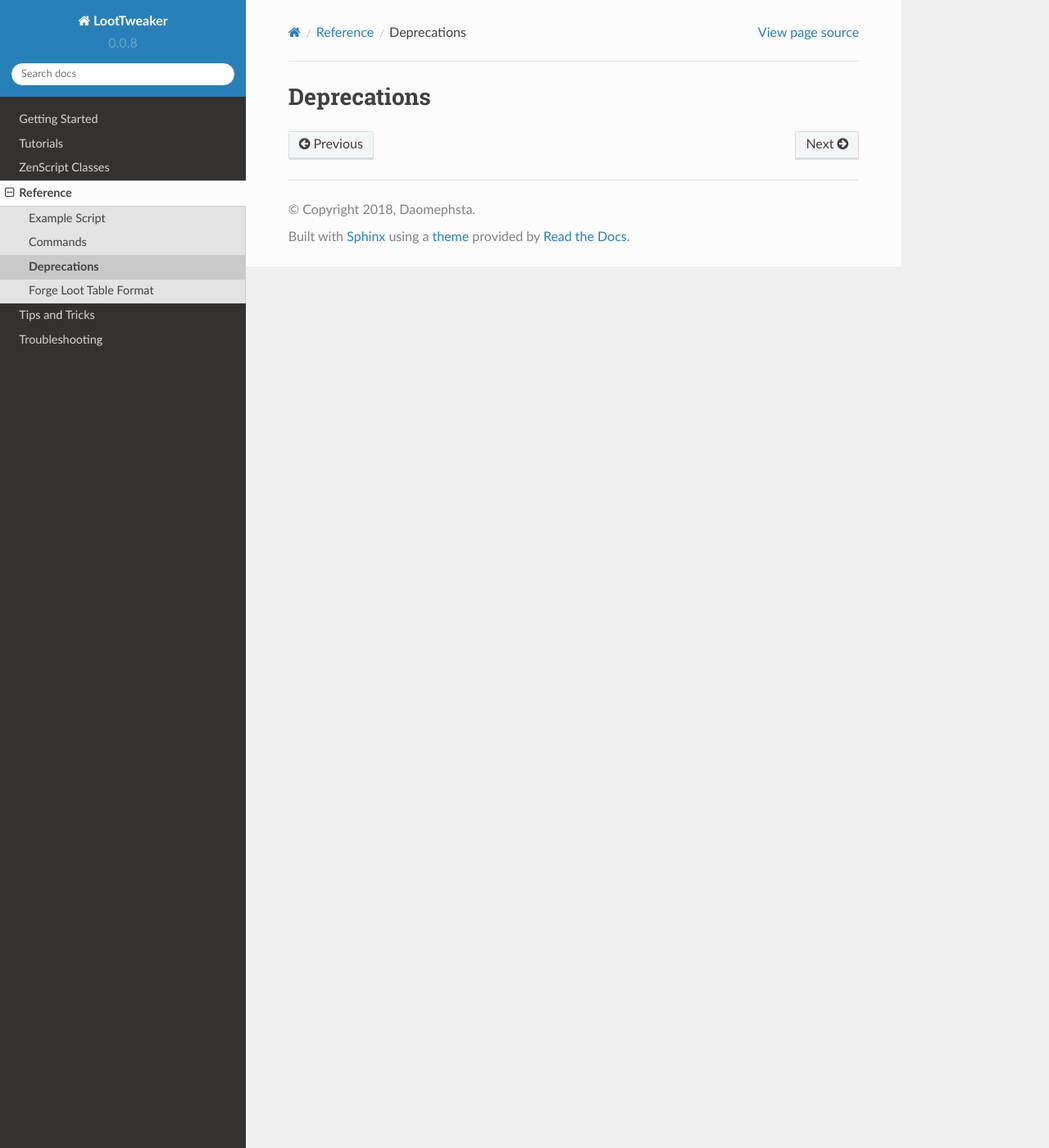
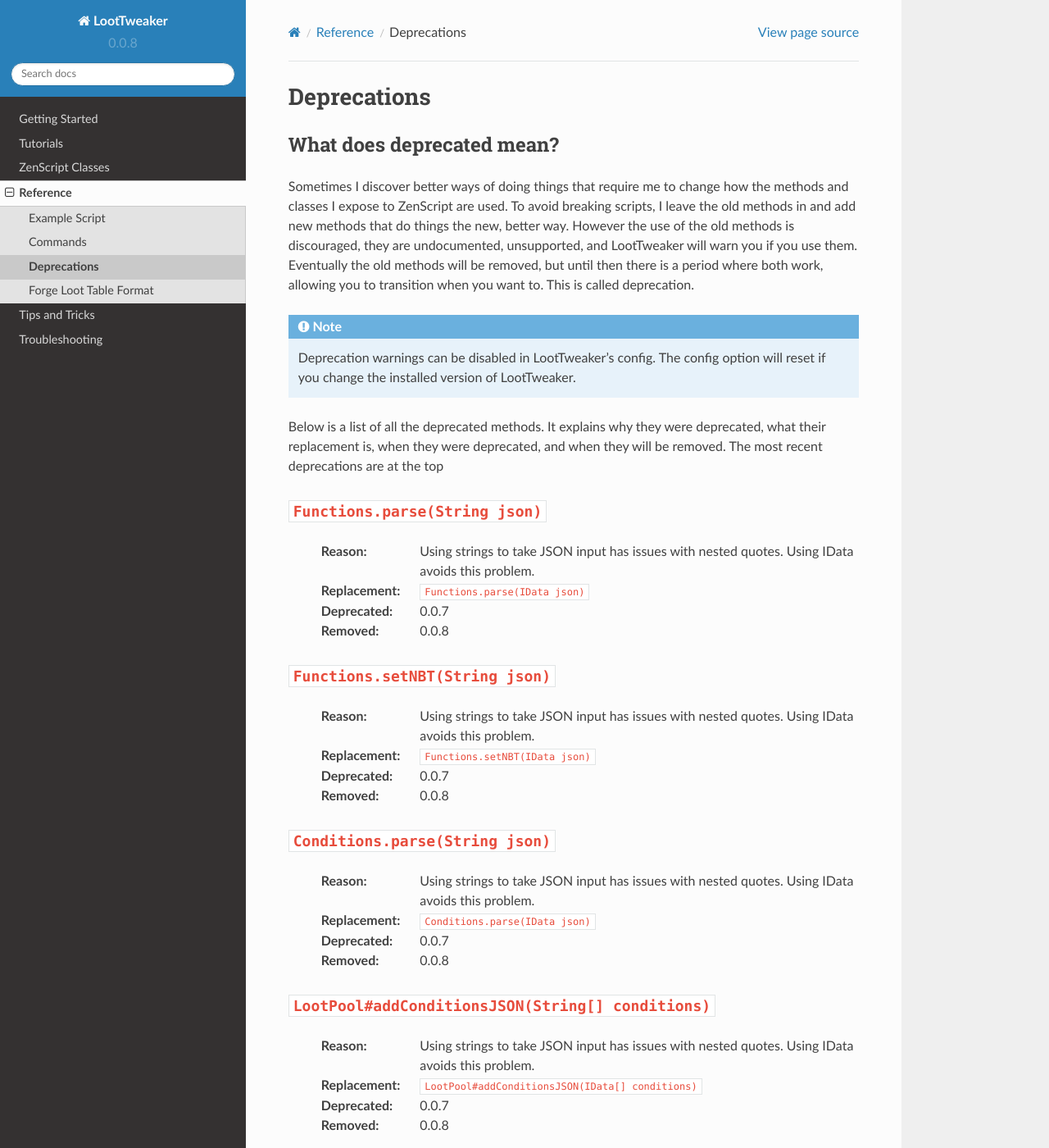
Before and after one commit to Foreck1/LootTweaker-Docs, a Sphinx documentation site: the page built from docs/reference/deprecations.rst, in a window 1280 px wide and 1400 px high. Shown: the whole window at 82% size. Built offline with Sphinx 7.4.7 and the Read the Docs theme 2.0.0, drawn with Linux system fonts in a browser that asks for light colours; pages that are not in the unit, such as notebooks, are missing from menus; some of the changed text lies outside the part shown.

Commit message:
Convert deprecations.md

```diff
--- a/docs/reference/deprecations.rst
+++ b/docs/reference/deprecations.rst
@@ -1,2 +1,77 @@
 Deprecations
 ============
+What does deprecated mean?
+--------------------------
+Sometimes I discover better ways of doing things that require me to change how the methods and classes I expose to ZenScript are used.
+To avoid breaking scripts, I leave the old methods in and add new methods that do things the new, better way.
+However the use of the old methods is discouraged, they are undocumented, unsupported, and LootTweaker will warn you if you use them.
+Eventually the old methods will be removed, but until then there is a period where both work, allowing you to transition when you want to.
+This is called deprecation.
+
+.. note:: Deprecation warnings can be disabled in LootTweaker's config. The config option will reset if you change the installed version of LootTweaker.
+
+Below is a list of all the deprecated methods. It explains why they were deprecated, what their replacement is, when they were deprecated,
+and when they will be removed. The most recent deprecations are at the top
+
+``Functions.parse(String json)``
+--------------------------------
+    :Reason: Using strings to take JSON input has issues with nested quotes. Using IData avoids this problem.
+    :Replacement: ``Functions.parse(IData json)``
+    :Deprecated: 0.0.7
+    :Removed: 0.0.8
+
+``Functions.setNBT(String json)``
+---------------------------------
+    :Reason: Using strings to take JSON input has issues with nested quotes. Using IData avoids this problem.
+    :Replacement: ``Functions.setNBT(IData json)``
+    :Deprecated: 0.0.7
+    :Removed: 0.0.8
+
+``Conditions.parse(String json)``
+---------------------------------
+    :Reason: Using strings to take JSON input has issues with nested quotes. Using IData avoids this problem.
+    :Replacement: ``Conditions.parse(IData json)``
+    :Deprecated: 0.0.7
+    :Removed: 0.0.8
+
+``LootPool#addConditionsJSON(String[] conditions)``
+---------------------------------------------------
+    :Reason: Using strings to take JSON input has issues with nested quotes. Using IData avoids this problem.
+    :Replacement: ``LootPool#addConditionsJSON(IData[] conditions)``
+    :Deprecated: 0.0.7
+    :Removed: 0.0.8
+
+``LootPool#removeItemEntry(IItemStack stack)``
+----------------------------------------------
+    :Reason: Has no benefits over ``LootPool#removeEntry(String name)``. ``removeEntry("minecraft:potato")`` is equivalent to ``removeItemEntry(<minecraft:potato>)``. I messed up the description badly too, confusing people.
+    :Replacement: ``LootPool#removeEntry(String name)``
+    :Deprecated: 0.0.7
+    :Removed: 0.0.8
+
+``LootPool#removeLootTableEntry(String tableName)``
+---------------------------------------------------
+    :Reason: Has no benefits over ``LootPool#removeEntry(String name)``. ``removeEntry("minecraft:chests/simple_dungeon")`` is equivalent to ``removeLootTableEntry("minecraft:chests/simple_dungeon")``. I messed up the description badly too, confusing people.
+    :Replacement: ``LootPool#removeEntry(String name)``
+    :Deprecated: 0.0.7
+    :Removed: 0.0.8
+
+``LootPool#addItemEntryJSON(IItemStack iStack, int weight, int quality, String[] functions, String[] conditions, @Optional String name)``
+-----------------------------------------------------------------------------------------------------------------------------------------
+    :Reason: Using strings to take JSON input has issues with nested quotes. Using IData avoids this problem.
+    :Replacement: ``LootPool#addItemEntryJSON(IItemStack iStack, int weight, int quality, IData[] functions, IData[] conditions, @Optional IData name)``
+    :Deprecated: 0.0.7
+    :Removed: 0.0.8
+
+``LootPool#addLootTableEntryJSON(String tableName, int weightIn, int qualityIn, String[] conditions, @Optional String name)``
+-----------------------------------------------------------------------------------------------------------------------------
+    :Reason: Using strings to take JSON input has issues with nested quotes. Using IData avoids this problem.
+    :Replacement: ``LootPool#addLootTableEntryJSON(IData tableName, int weightIn, int qualityIn, IData[] conditions, @Optional IData name)``
+    :Deprecated: 0.0.7
+    :Removed: 0.0.8
+
+``LootPool#addEmptyEntryJSON(int weight, int quality, String[] conditions, @Optional String name)``
+---------------------------------------------------------------------------------------------------
+    :Reason: Using strings to take JSON input has issues with nested quotes. Using IData avoids this problem.
+    :Replacement: ``LootPool#addEmptyEntryJSON(int weight, int quality, IData[] conditions, @Optional IData name)``
+    :Deprecated: 0.0.7
+    :Removed: 0.0.8
```
Also changed, not shown: docs/reference/deprecations.md (deleted, +0 -18 lines).
